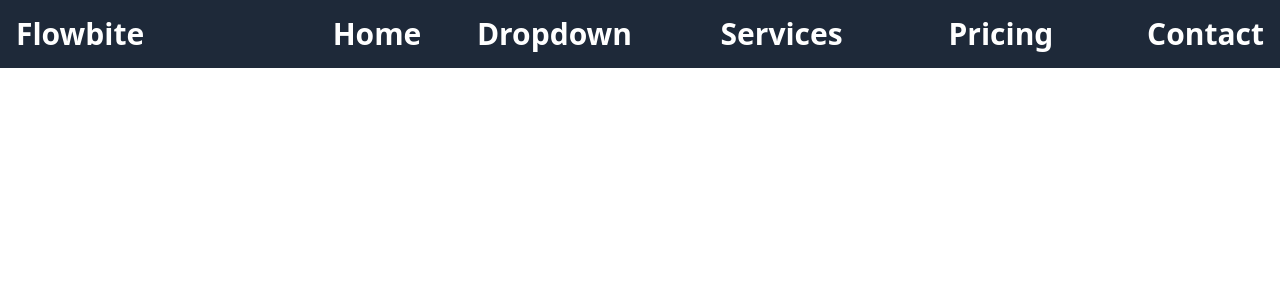
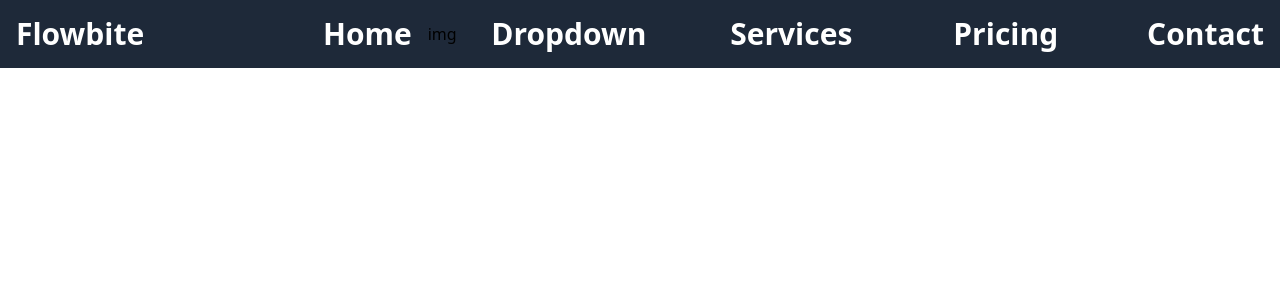
Before and after one commit to anup0206/React.js, a React (Vite) app in the folder my-app/: page / in a window 1280 px wide. Shown: the top 300 px of the page. Built offline with nearby package versions, Linux system fonts and the light colour scheme.

Commit message:
minor chnages

```diff
--- a/my-app/src/Navbar.jsx
+++ b/my-app/src/Navbar.jsx
@@ -10,6 +10,7 @@ const Navbar = () => {
         <li className="text-3xl font-bold text-right py-2 text-white w-full">
           <a href="#">Home</a>
         </li>
+        img
         <li className="text-3xl font-bold text-right py-2 text-white w-full">
           <a href="#">Dropdown</a>
         </li>
```
